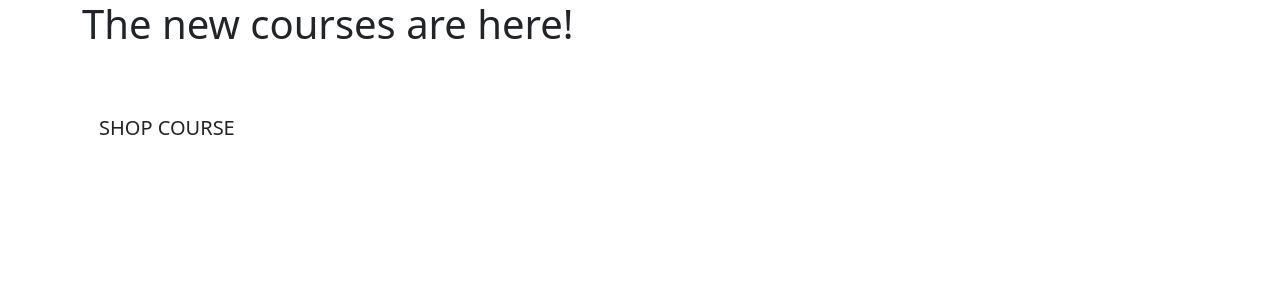
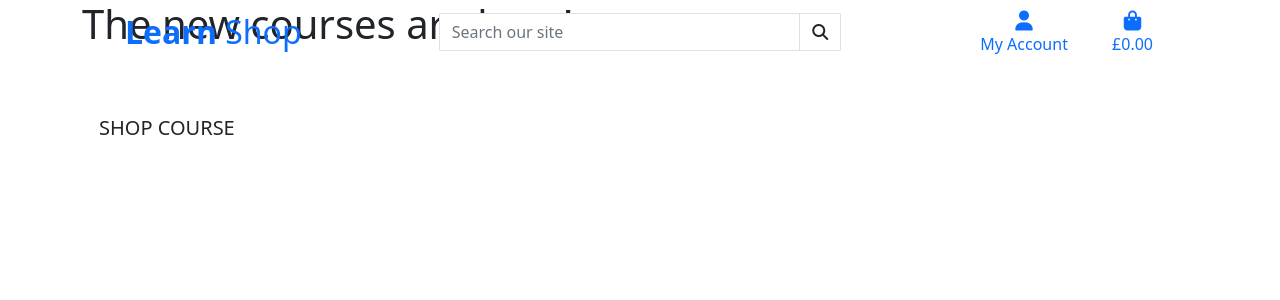
Before and after one commit to DanteHealy/Learn_Shop, a Django app: page / in a window 1280 px wide. Shown: the top 300 px of the page. Run offline with Django 3.2, Linux system fonts and the light colour scheme; some libraries are stand-ins or nearby versions.

Commit message:
Added main page header

```diff
--- a/templates/base.html
+++ b/templates/base.html
@@ -13,12 +13,15 @@
 
     {% block corecss %}
     <link href="https://cdn.jsdelivr.net/npm/bootstrap@5.0.1/dist/css/bootstrap.min.css" rel="stylesheet" integrity="sha384-+0n0xVW2eSR5OomGNYDnhzAbDsOXxcvSN1TPprVMTNDbiYZCxYbOOl7+AMvyTG2x" crossorigin="anonymous">
+    <link rel="stylesheet" href="https://fonts.googleapis.com/css?family=Lato&display=swap">
     {% endblock %}
 
     {% block extra_css %}
     {% endblock %}
 
     {% block corejs %}
+    <script src="https://kit.fontawesome.com/e9c73d7092.js" crossorigin="anonymous"></script>
+    <script src="https://code.jquery.com/jquery-3.6.0.slim.js" integrity="sha256-HwWONEZrpuoh951cQD1ov2HUK5zA5DwJ1DNUXaM6FsY=" crossorigin="anonymous"></script>
     <script src="https://cdn.jsdelivr.net/npm/bootstrap@5.0.1/dist/js/bootstrap.bundle.min.js" integrity="sha384-gtEjrD/SeCtmISkJkNUaaKMoLD0//ElJ19smozuHV6z3Iehds+3Ulb9Bn9Plx0x4" crossorigin="anonymous"></script>
     {% endblock %}
 
@@ -29,7 +32,65 @@
 
 </head>
     <body>
-        <header class="container-fluid fixed-top"></header>
+        <header class="container-fluid fixed-top">
+            <div class="row">
+                <div class="col-12 col-lg-4 my-auto py-1 py-lg-0 text-center text-lg-left">
+                    <a href="{% url 'home' %}" class="nav-link main-logo-link">
+                    <h2 class="logo-font text-black my-0"><strong>Learn</strong> Shop</h2>
+                    </a>
+                </div>
+                <div class="col-12 col-lg-4 my-auto py-1 py-lg-0">
+                    <form method="GET" action="">
+                        <div class="input-group w-100">
+                            <input type="text" class="form-control border border-black rounded-0" name="q" placeholder="Search our site">
+                            <div class="input-group-append">
+                                <button class="form-control btn btn-black border border-black rounded-0" type="submit">
+                                    <i class="fas fa-search"></i>
+                                </button>
+                            </div>
+                        </div>
+                    </form>
+                </div>
+                <div class="col-12 col-lg-4 my-auto py-1 py-lg-0">
+                    <ul class="list-inline list-unstyled text-center text-lg-right my-0">
+                        <li class="list-inline-item dropdown">
+                            <a href="#" class="text-black nav-link" id="user-options" data-toggle="dropdown" aria-haspopup="true" aria-expanded="false">
+                                <div class="text-center">
+                                    <div><i class="fas fa-user fa-lg"></i></div>
+                                    <p class="my-0">My Account</p>
+                                </div>
+                            </a>
+                            <div class="dropdown-menu border-0" aria-labelledby="user-options">
+                            {% if request.user.is_authenticated %}
+                                {% if request.user.is_superuser %}
+                                    <a href="" class="dropdown-item">Product Management</a>
+                                {% endif %}
+                                <a href="" class="dropdown-item">My Profile</a>
+                                <a href="{% url 'account_logout' %}" class="dropdown-item">Logout</a>
+                            {% else %}
+                                <a href="{% url 'account_signup' %}" class="dropdown-item">Register</a>
+                                <a href="{% url 'account_login' %}" class="dropdown-item">Login</a>
+                            {% endif %}
+                        </div>
+                        </li>
+                        <li class="list-inline-item">
+                            <a class="{% if grand_total %}text-info font-weight-bold{% else %}text-black{% endif %} nav-link" href="">
+                                <div class="text-center">
+                                    <div><i class="fas fa-shopping-bag fa-lg"></i></div>
+                                    <p class="my-0">
+                                        {% if grand_total %}
+                                            £{{ grand_total|floatformat:2 }}
+                                        {% else %}
+                                            £0.00
+                                        {% endif %}
+                                    </p>
+                                </div>
+                            </a>
+                        </li>
+                    </ul>
+                </div>
+            </div>
+        </header>
 
         {% if messages %}
             <div class="message-container"></div>
```
